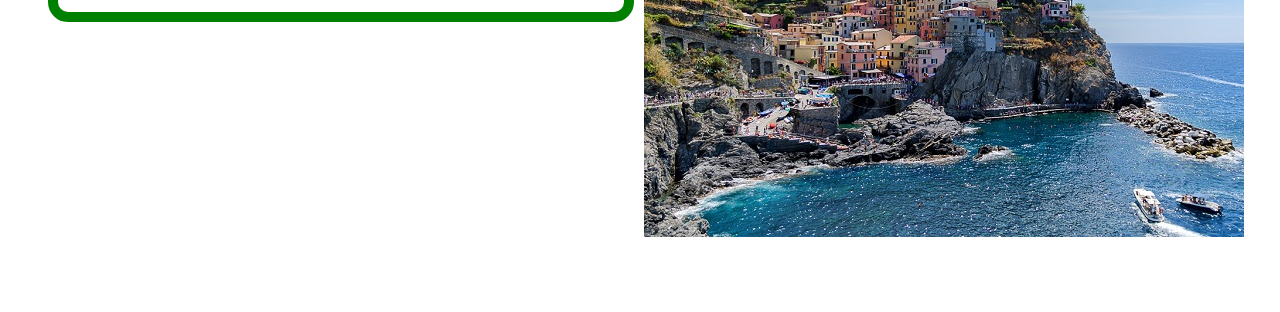
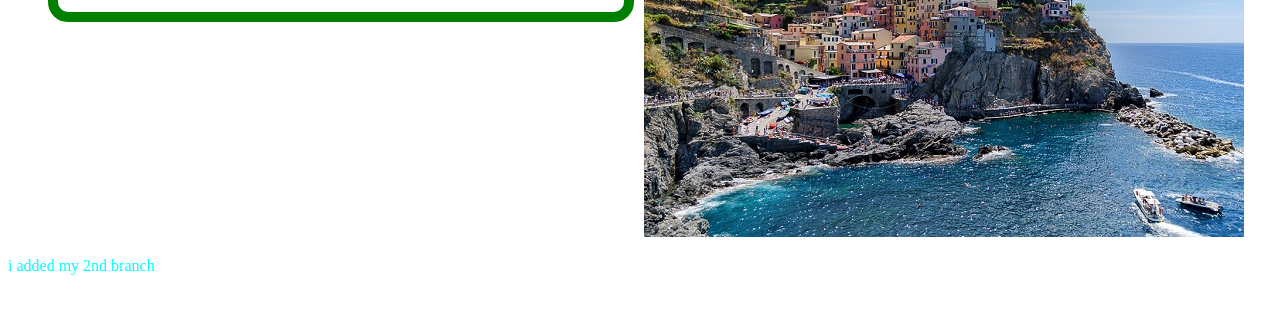
Before and after one commit to saifulalamfahim/my-website, a plain HTML site: page index.html in a window 1280 px wide. Shown: the part 488-800 px from the top of the page. Drawn offline with Linux system fonts and the light colour scheme.

Commit message:
learning about my second branch

```diff
--- a/index.html
+++ b/index.html
@@ -22,6 +22,7 @@
     <p class="mairla">je kolome kalinai</p>
     <p>mama ami githab e pull and push korte pari</p>
     <img src="img_5terre.jpg" alt="">
+    <p>i added my 2nd branch</p>
 
 </body>
 </html>
```
